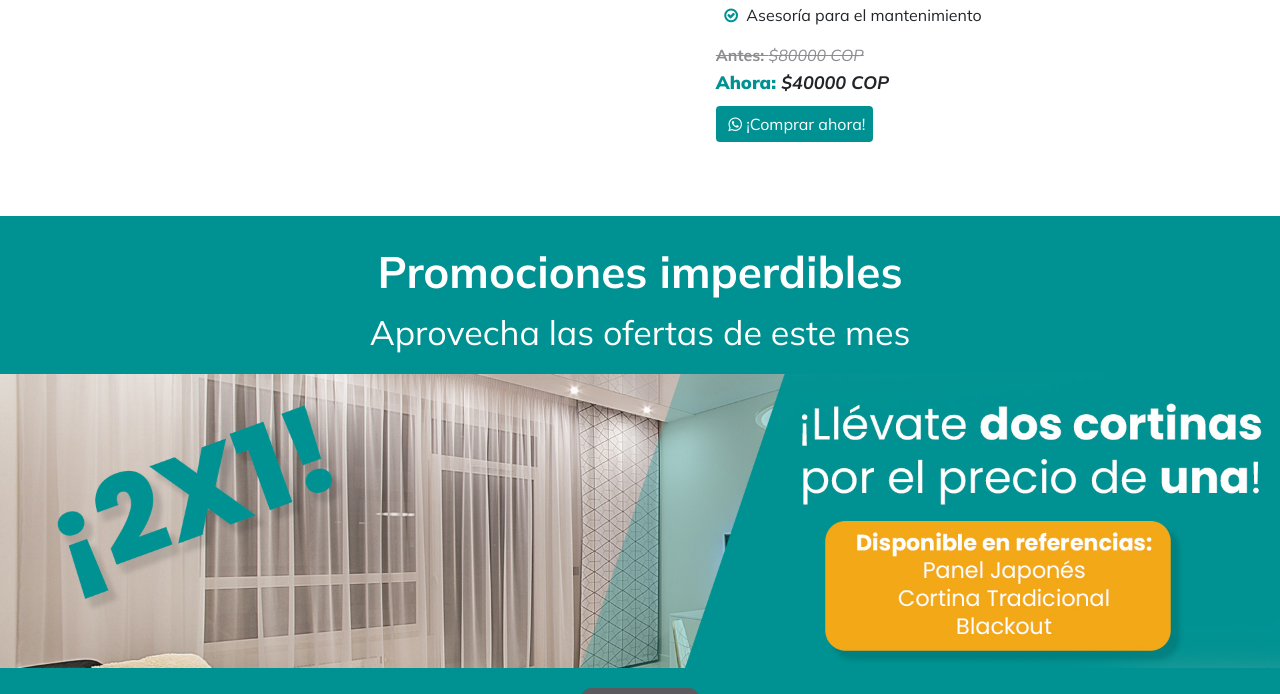
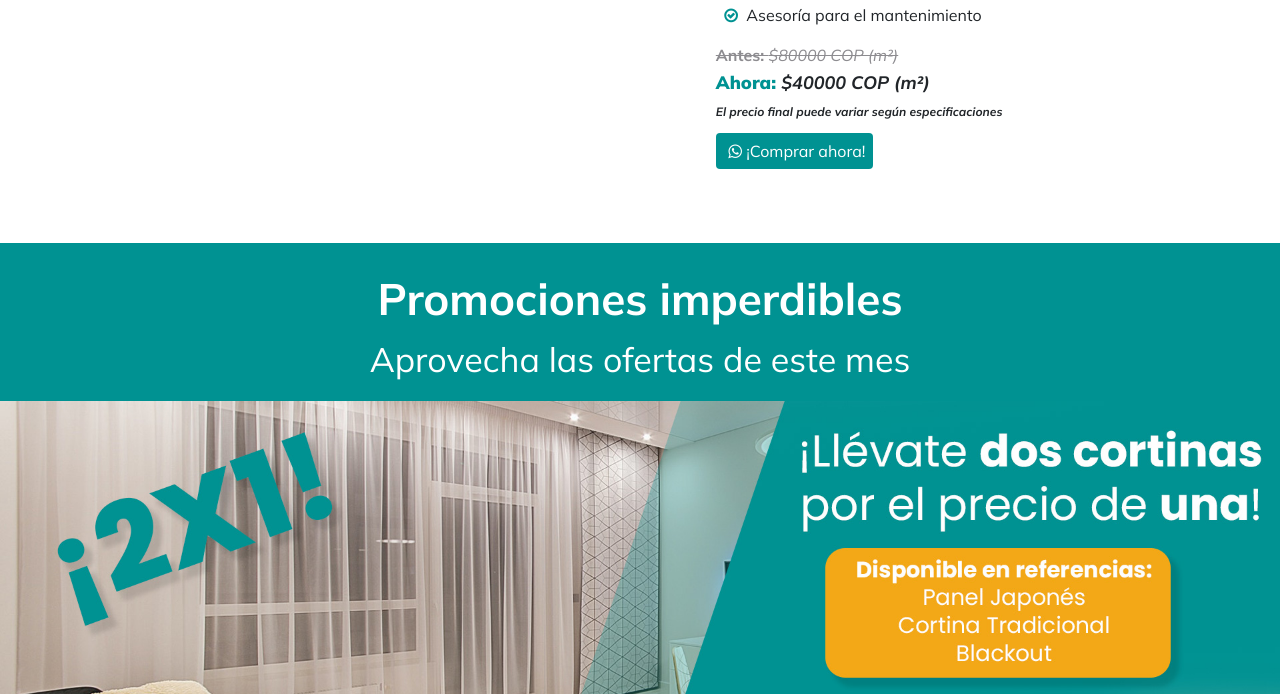
Before and after one commit to k1n0trz/decortinas, a Django app: a page that uses productos/templates/producto-detalle.html in a window 1280 px wide. Shown: the part 1805-2499 px from the top of the page. Run offline with Django 4.2, Linux system fonts and the light colour scheme; data comes from the database, SQL or seed files in the repository; some libraries are stand-ins or nearby versions.

Commit message:
especs producto

```diff
--- a/productos/static/css/estilos.css
+++ b/productos/static/css/estilos.css
@@ -1465,6 +1465,9 @@ footer .atributo .atributo__k1n0--enlace:hover {
   font-weight: bolder;
   font-size: 18px;
 }
+.detalle .detalle__body .detalle__body--description .body__description--prices .producto__newprice .priceadv {
+  font-size: 12px;
+}
 .detalle .detalle__body .detalle__body--description .body__description--prices .producto__newprice strong {
   color: #009292;
 }
--- a/productos/static/sass/_detalle.scss
+++ b/productos/static/sass/_detalle.scss
@@ -69,6 +69,10 @@
                     font-weight: bolder;
                     font-size: 18px;
 
+                    .priceadv {
+                        font-size: 12px;
+                    }
+
                     strong {
                         color: $Aq;
                     }
--- a/productos/templates/producto-detalle.html
+++ b/productos/templates/producto-detalle.html
@@ -96,10 +96,11 @@
                         mantenimiento</li>
                 </ul>
                 <p class="producto_oldprice"><strong>Antes: </strong>
-                    <i class="oldprice">${{producto.productoldprice|floatformat:0}} COP</i>
+                    <i class="oldprice">${{producto.productoldprice|floatformat:0}} COP (m²)</i>
                 </p>
                 <p class="producto__newprice"><strong>Ahora: </strong>
-                    <i class="newprice">${{producto.productprice|floatformat:0}} COP</i>
+                    <i class="newprice">${{producto.productprice|floatformat:0}} COP (m²)</i><br>
+                    <i class="priceadv">El precio final puede variar según especificaciones</i>
                 </p>
             </div>
             <div class="body__description--footer">
```
Also changed, not shown: 1 other file.
